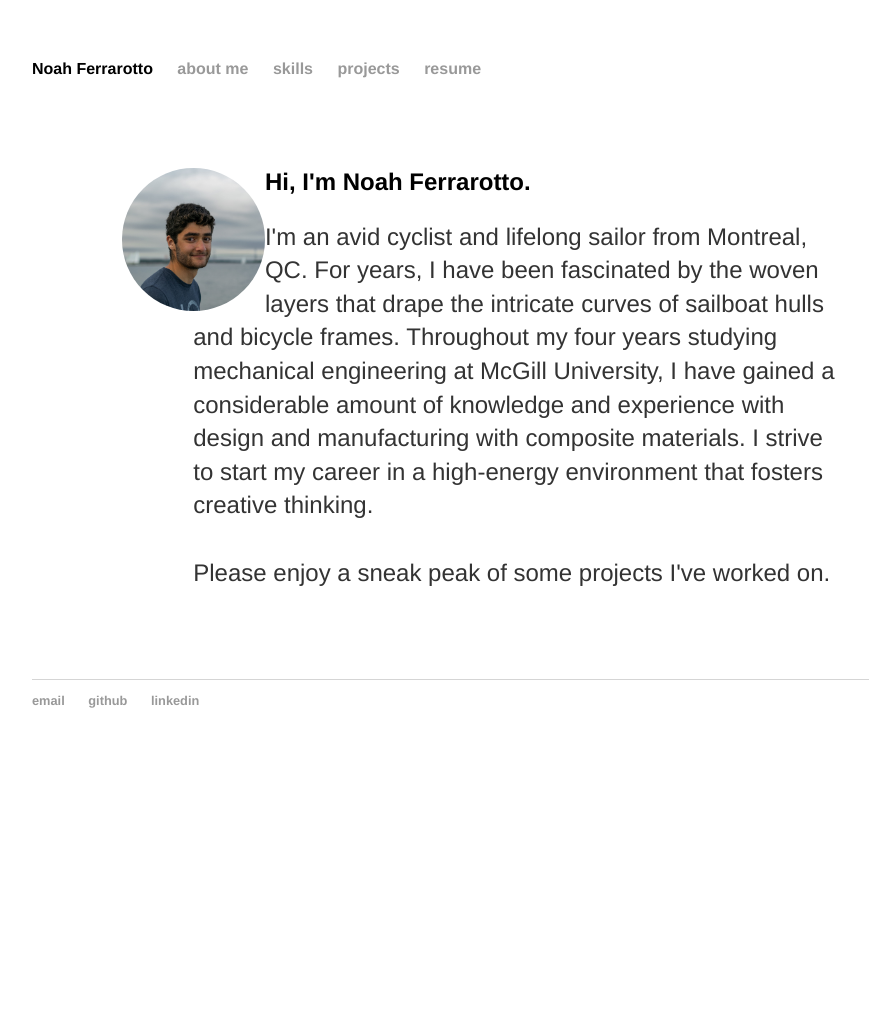
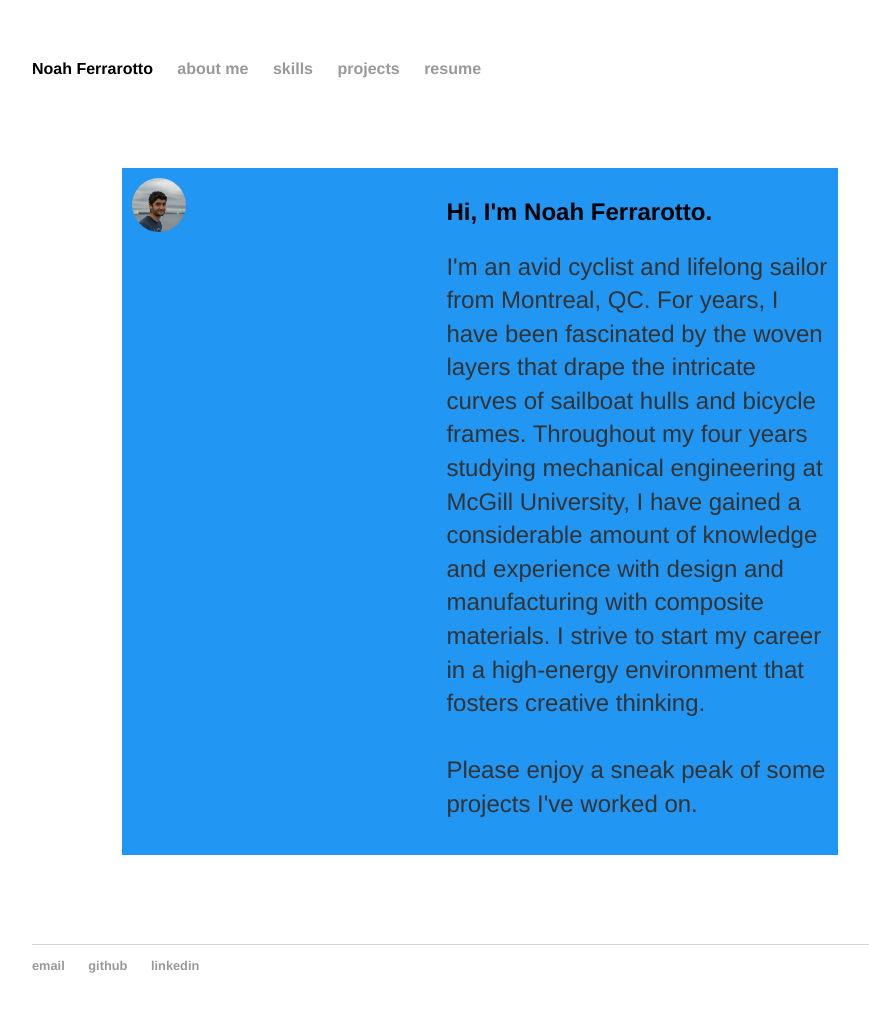
Before and after one commit to noahfer/noahfer.github.io, a Jekyll site: the page built from about/index.md, in a window 1280 px wide. Shown: the whole page, without its empty margins (160-1029 px from the left). Built offline with Jekyll 4.4.1, drawn with Linux system fonts in a browser that asks for light colours; before the commit the page ends 900 px from its top, so only the background shows below that.

Commit message:
Update index.md

```diff
--- a/about/index.md
+++ b/about/index.md
@@ -3,12 +3,16 @@
 title: about me
 ---
 
-<div style="margin: 10%">
-	<img src="profile.jpg" alt="profile" style="float:left;width:20%;border-radius:50%">
-	<h2 style="padding-left:10%">Hi, I'm Noah Ferrarotto.</h2>
-	<p style="padding-left:10%">
-		I'm an avid cyclist and lifelong sailor from Montreal, QC. For years, I have been fascinated by the woven layers that drape the intricate curves of sailboat hulls and bicycle frames. Throughout my four years studying mechanical engineering at McGill University, I have gained a considerable amount of knowledge and experience with design and manufacturing with composite materials. I strive to start my career in a high-energy environment that fosters creative thinking.
-	<br><br>
-		Please enjoy a sneak peak of some projects I've worked on.
-	</p>
+<div style="margin: 10%" class="grid-container">
+	<div class="grid-item">
+		<img src="profile.jpg" alt="profile" style="float:left;width:20%;border-radius:50%">
+	</div>
+	<div class="grid-item">
+		<h2 style="padding-left:10%">Hi, I'm Noah Ferrarotto.</h2>
+		<p style="padding-left:10%">
+			I'm an avid cyclist and lifelong sailor from Montreal, QC. For years, I have been fascinated by the woven layers that drape the intricate curves of sailboat hulls and bicycle frames. Throughout my four years studying mechanical engineering at McGill University, I have gained a considerable amount of knowledge and experience with design and manufacturing with composite materials. I strive to start my career in a high-energy environment that fosters creative thinking.
+		<br><br>
+			Please enjoy a sneak peak of some projects I've worked on.
+		</p>
+	</div>
 </div>
```
